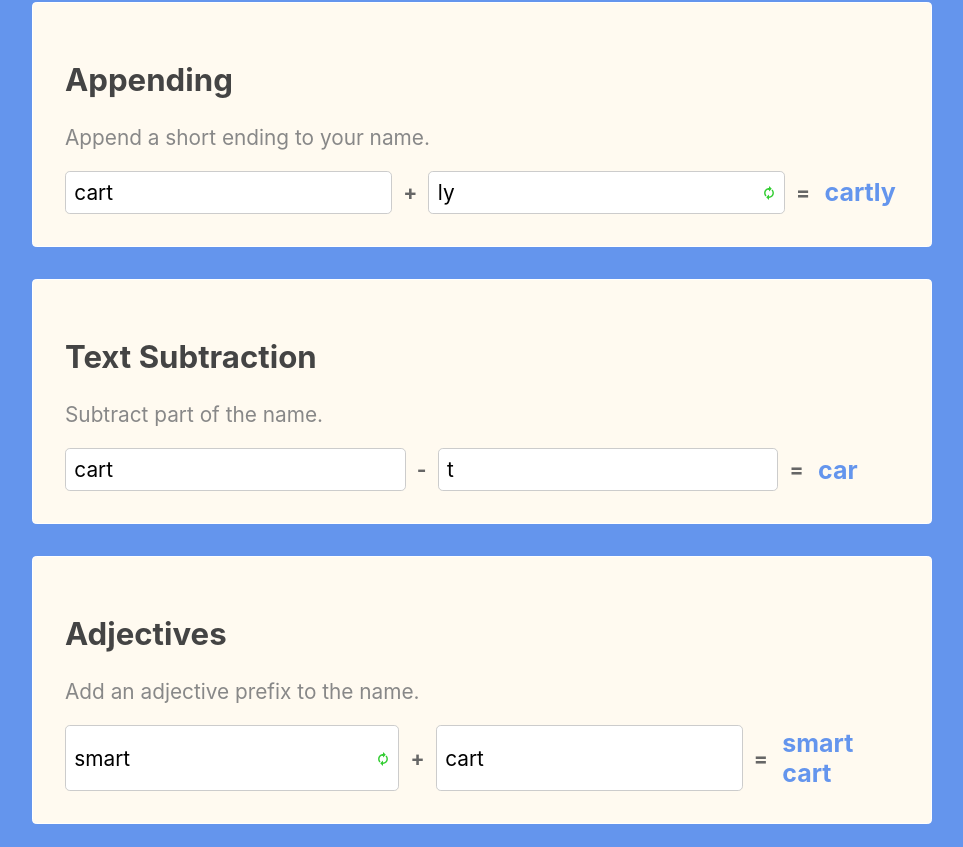
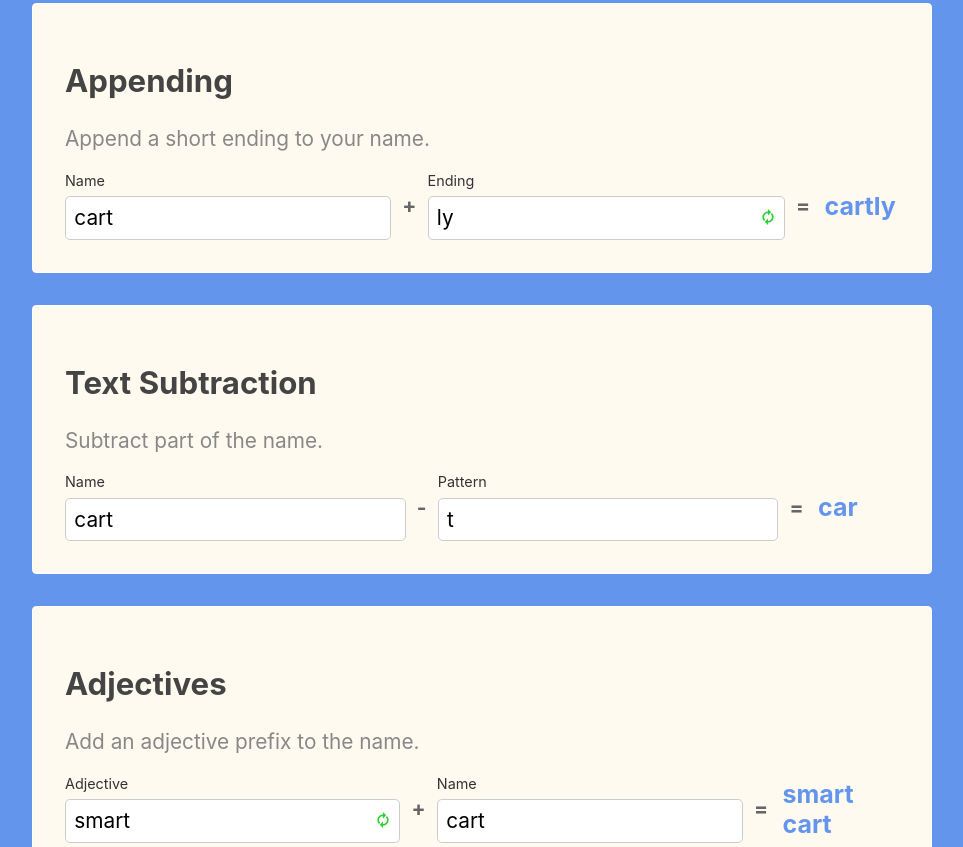
Before and after one commit to joshnuss/name-panda, a Svelte app: page / in a window 1280 px wide. Shown: the part 473-1320 px from the top of the page, without its empty margins (158-1121 px from the left). Built offline with nearby package versions, Linux system fonts and the light colour scheme.

Commit message:
Adds field label

```diff
--- a/src/App.svelte
+++ b/src/App.svelte
@@ -93,15 +93,15 @@
   SaaS Name Generator
 </h1>
 
-<Equation title="Animals" summary="Add an animal to the end of a name." bind:a={name} bind:b={animal} formula={(a, b) => `${a} ${b}`} showRefresh="b" on:refresh={refreshAnimal}/>
+<Equation title="Animals" summary="Add an animal to the end of a name." bind:a={name} bind:b={animal} labelA="Name" labelB="Animal" formula={(a, b) => `${a} ${b}`} showRefresh="b" on:refresh={refreshAnimal}/>
 
-<Equation title="Appending" summary="Append a short ending to your name." bind:a={name} bind:b={ending} formula={(a, b) => `${a}${b}`} showRefresh="b" on:refresh={refreshEnding}/>
+<Equation title="Appending" summary="Append a short ending to your name." bind:a={name} bind:b={ending} labelA="Name" labelB="Ending" formula={(a, b) => `${a}${b}`} showRefresh="b" on:refresh={refreshEnding}/>
 
-<Equation title="Text Subtraction" summary="Subtract part of the name." bind:a={name} b={subtraction} op="-" formula={replaceEndings}/>
+<Equation title="Text Subtraction" summary="Subtract part of the name." bind:a={name} b={subtraction} labelA="Name" labelB="Pattern" op="-" formula={replaceEndings}/>
 
-<Equation title="Adjectives" summary="Add an adjective prefix to the name." bind:a={adjective} bind:b={name} formula={(a, b) => `${a} ${b}`} showRefresh="a" on:refresh={refreshAdjective}/>
+<Equation title="Adjectives" summary="Add an adjective prefix to the name." bind:a={adjective} bind:b={name} labelA="Adjective" labelB="Name" formula={(a, b) => `${a} ${b}`} showRefresh="a" on:refresh={refreshAdjective}/>
 
-<Equation title="Joining" summary="Join multiple words together and remove some parts." bind:a={first} bind:b={second} formula={(a, b) => value}>
+<Equation title="Joining" summary="Join multiple words together and remove some parts." bind:a={first} bind:b={second} labelA="First word" labelB="Second word" formula={(a, b) => value}>
   <div class="checklist">
     {#each checked as char, index}
       <label on:click={() => toggleChecked(index)} class:checked={char.checked}>
@@ -110,7 +110,7 @@
     {/each}
   </div>
 </Equation>
-<Equation title="Removing vowels" summary="Remove one or more vowels from the name" bind:a={name} b={vowels} op="-" formula={(a, b) => a.replace(new RegExp(`${b.split('').map(x => '(' + x + ')').join('|')}`, 'g'),"")}/>
+<Equation title="Removing vowels" summary="Remove one or more vowels from the name" bind:a={name} b={vowels} op="-" labelA="Name" labelB="Vowels" formula={(a, b) => a.replace(new RegExp(`${b.split('').map(x => '(' + x + ')').join('|')}`, 'g'),"")}/>
 
 <footer>
   Site by <a href="https://twitter.com/joshnuss">@joshnuss</a>. Idea from <a href="https://twitter.com/Baremetrics/status/1276543395008307201">@baremetrics tweet</a>.
--- a/src/Equation.svelte
+++ b/src/Equation.svelte
@@ -2,7 +2,7 @@
   import { createEventDispatcher } from 'svelte'
   const dispatch = createEventDispatcher()
 
-  export let title, summary
+  export let title, summary, labelA, labelB
   export let op = "+", a = "", b = "", formula = (a, b) => '???', showRefresh = null
 
   $: value = formula(a, b)
@@ -13,44 +13,47 @@
   <p>{summary}</p>
   <div class="container">
 
-  <div class="input-wrapper">
-    <input bind:value={a}/>
+  <div class="field">
+    <label>{labelA}</label>
+    <div class="input-wrapper">
+      <input bind:value={a}/>
 
-    {#if showRefresh=="a"}
-    <button on:click|preventDefault={() => dispatch('refresh')}>
-      <svg width="14px" height="14px" viewBox="0 0 20 20" version="1.1" xmlns="http://www.w3.org/2000/svg" xmlns:xlink="http://www.w3.org/1999/xlink">
-          <g id="Page-1" stroke="none" stroke-width="1" fill="none" fill-rule="evenodd">
-              <g id="refresh" fill="#000000">
-                  <path d="M10,3 C6.13400675,3 3,6.13400675 3,10 C3,11.9329966 3.78350169,13.6829966 5.05025253,14.9497475 L6.46446609,13.5355339 C5.55964406,12.6307119 5,11.3807119 5,10 C5,7.23857625 7.23857625,5 10,5 L10,3 L10,3 Z M14.9497475,5.05025253 C16.2164983,6.31700338 17,8.06700338 17,10 C17,13.8659932 13.8659932,17 10,17 L10,15 C12.7614237,15 15,12.7614237 15,10 C15,8.61928813 14.4403559,7.36928813 13.5355339,6.46446609 L14.9497475,5.05025253 L14.9497475,5.05025253 Z M10,20 L6,16 L10,12 L10,20 L10,20 Z M10,8 L14,4 L10,0 L10,8 L10,8 Z" id="Combined-Shape"></path>
-              </g>
-          </g>
-      </svg>
-    </button>
-    {/if}
-
+      {#if showRefresh=="a"}
+      <button on:click|preventDefault={() => dispatch('refresh')} title="Generate another">
+        <svg width="16px" height="16px" viewBox="0 0 20 20" version="1.1" xmlns="http://www.w3.org/2000/svg" xmlns:xlink="http://www.w3.org/1999/xlink">
+            <g id="Page-1" stroke="none" stroke-width="1" fill="none" fill-rule="evenodd">
+                <g id="refresh" fill="#000000">
+                    <path d="M10,3 C6.13400675,3 3,6.13400675 3,10 C3,11.9329966 3.78350169,13.6829966 5.05025253,14.9497475 L6.46446609,13.5355339 C5.55964406,12.6307119 5,11.3807119 5,10 C5,7.23857625 7.23857625,5 10,5 L10,3 L10,3 Z M14.9497475,5.05025253 C16.2164983,6.31700338 17,8.06700338 17,10 C17,13.8659932 13.8659932,17 10,17 L10,15 C12.7614237,15 15,12.7614237 15,10 C15,8.61928813 14.4403559,7.36928813 13.5355339,6.46446609 L14.9497475,5.05025253 L14.9497475,5.05025253 Z M10,20 L6,16 L10,12 L10,20 L10,20 Z M10,8 L14,4 L10,0 L10,8 L10,8 Z" id="Combined-Shape"></path>
+                </g>
+            </g>
+        </svg>
+      </button>
+      {/if}
+    </div>
   </div>
 
   <span class="op">
     {op}
   </span>
 
-  <div class="input-wrapper">
+  <div class="field">
+    <label>{labelB}</label>
+    <div class="input-wrapper">
+      <input bind:value={b}/>
 
-  <input bind:value={b}/>
+      {#if showRefresh=="b"}
+      <button on:click|preventDefault={() => dispatch('refresh')} title="Generate another">
+        <svg width="16px" height="16px" viewBox="0 0 20 20" version="1.1" xmlns="http://www.w3.org/2000/svg" xmlns:xlink="http://www.w3.org/1999/xlink">
+            <g id="Page-1" stroke="none" stroke-width="1" fill="none" fill-rule="evenodd">
+                <g id="refresh" fill="#000000">
+                    <path d="M10,3 C6.13400675,3 3,6.13400675 3,10 C3,11.9329966 3.78350169,13.6829966 5.05025253,14.9497475 L6.46446609,13.5355339 C5.55964406,12.6307119 5,11.3807119 5,10 C5,7.23857625 7.23857625,5 10,5 L10,3 L10,3 Z M14.9497475,5.05025253 C16.2164983,6.31700338 17,8.06700338 17,10 C17,13.8659932 13.8659932,17 10,17 L10,15 C12.7614237,15 15,12.7614237 15,10 C15,8.61928813 14.4403559,7.36928813 13.5355339,6.46446609 L14.9497475,5.05025253 L14.9497475,5.05025253 Z M10,20 L6,16 L10,12 L10,20 L10,20 Z M10,8 L14,4 L10,0 L10,8 L10,8 Z" id="Combined-Shape"></path>
+                </g>
+            </g>
+        </svg>
+      </button>
+      {/if}
 
-
-  {#if showRefresh=="b"}
-  <button on:click|preventDefault={() => dispatch('refresh')}>
-    <svg width="14px" height="14px" viewBox="0 0 20 20" version="1.1" xmlns="http://www.w3.org/2000/svg" xmlns:xlink="http://www.w3.org/1999/xlink">
-        <g id="Page-1" stroke="none" stroke-width="1" fill="none" fill-rule="evenodd">
-            <g id="refresh" fill="#000000">
-                <path d="M10,3 C6.13400675,3 3,6.13400675 3,10 C3,11.9329966 3.78350169,13.6829966 5.05025253,14.9497475 L6.46446609,13.5355339 C5.55964406,12.6307119 5,11.3807119 5,10 C5,7.23857625 7.23857625,5 10,5 L10,3 L10,3 Z M14.9497475,5.05025253 C16.2164983,6.31700338 17,8.06700338 17,10 C17,13.8659932 13.8659932,17 10,17 L10,15 C12.7614237,15 15,12.7614237 15,10 C15,8.61928813 14.4403559,7.36928813 13.5355339,6.46446609 L14.9497475,5.05025253 L14.9497475,5.05025253 Z M10,20 L6,16 L10,12 L10,20 L10,20 Z M10,8 L14,4 L10,0 L10,8 L10,8 Z" id="Combined-Shape"></path>
-            </g>
-        </g>
-    </svg>
-  </button>
-  {/if}
-
+    </div>
   </div>
 
   <span class="op">
@@ -105,6 +108,11 @@
     color: #444;
   }
 
+  .field label {
+    font-size: 0.9rem;
+    margin: 0 0 0.5em 0;
+  }
+
   .input-wrapper {
     border: solid 1px #ccc;
     display: flex;
```
